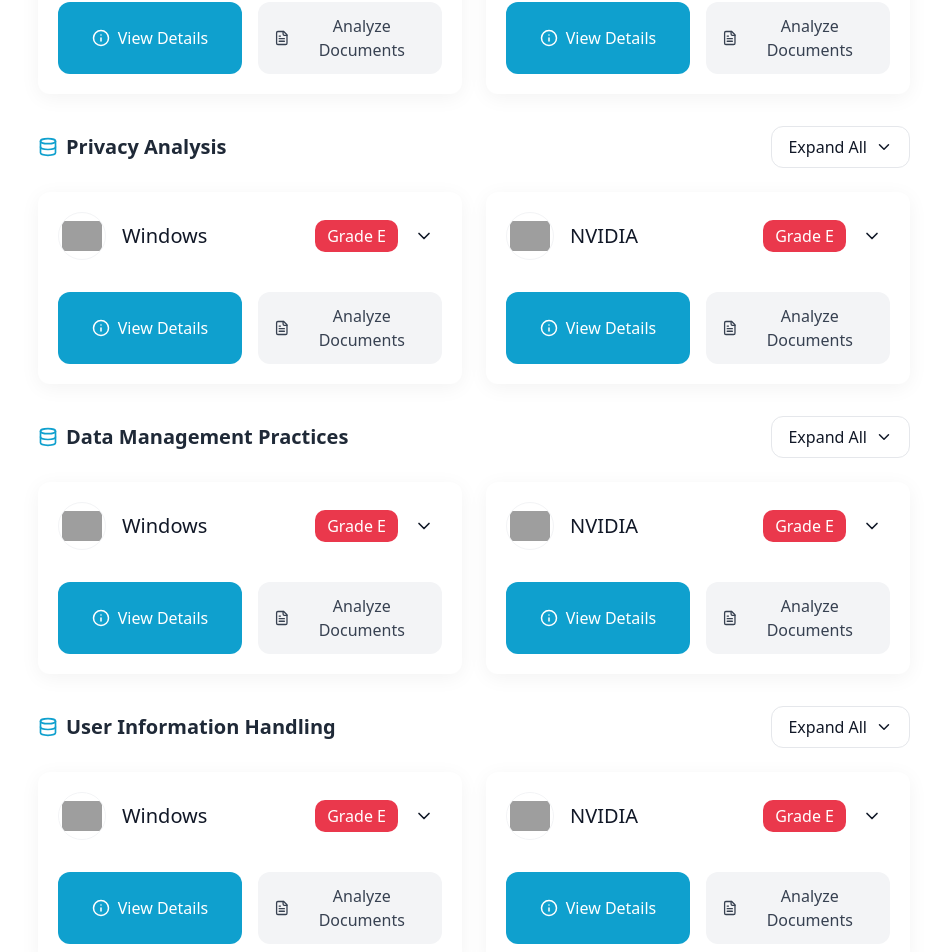
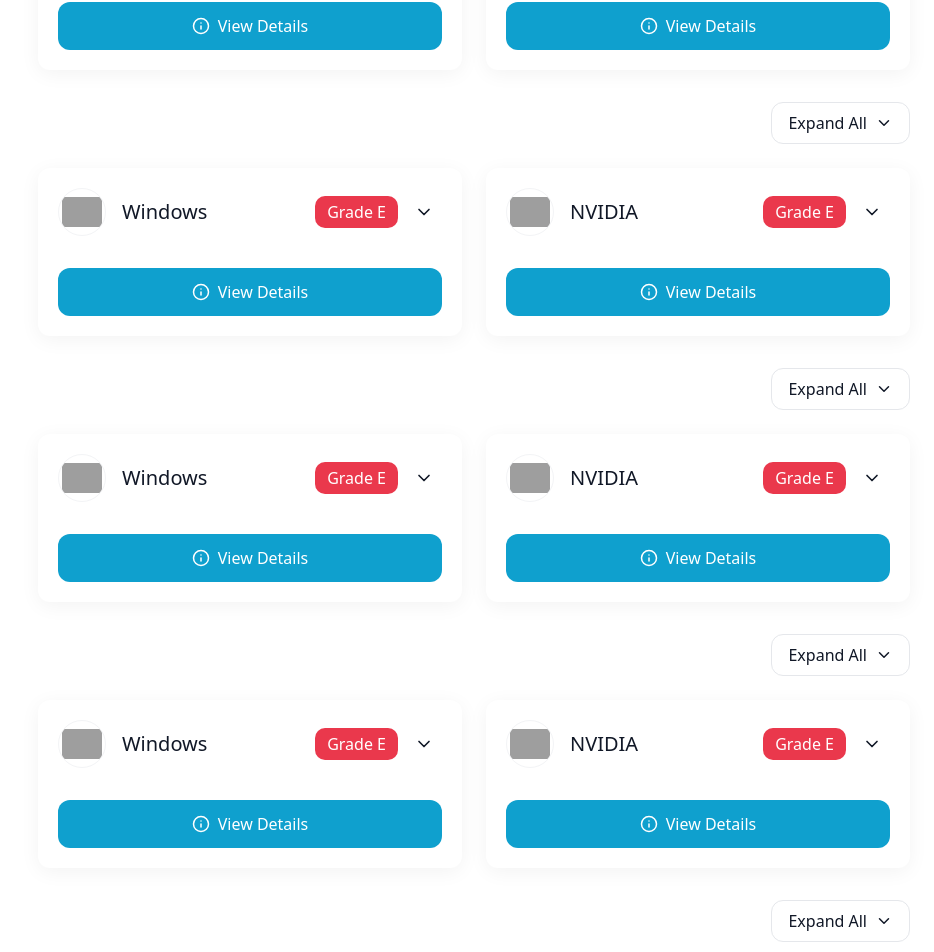
Before and after one commit to SuriyarashmiR/scrappy-vulnerabilities-hub-06, a React (Vite) app: page / in a window 1280 px wide. Shown: the part 459-1411 px from the top of the page, without its empty margins (346-1280 px from the left). Built offline with nearby package versions, Linux system fonts and the light colour scheme; grey boxes are pictures that could not be loaded.

Commit message:
Refactor vulnerability list sections
- Removed specific vulnerability list titles.
- Removed "Analyze Documents" button from vulnerability cards.
- Updated dark mode styles for sections and other elements.

```diff
--- a/src/components/VulnerabilityCard.tsx
+++ b/src/components/VulnerabilityCard.tsx
@@ -1,6 +1,6 @@
 
 import React, { useState } from 'react';
-import { Info, FileText, ChevronDown, ChevronUp, Shield, AlertTriangle } from 'lucide-react';
+import { Info, ChevronDown, ChevronUp, Shield, AlertTriangle } from 'lucide-react';
 import { cn } from '@/lib/utils';
 
 export interface Vulnerability {
@@ -27,7 +27,7 @@ const VulnerabilityCard: React.FC<VulnerabilityCardProps> = ({
   const [expanded, setExpanded] = useState(false);
 
   const getVulnerabilityBgColor = (type: 'warning' | 'info') => {
-    return type === 'warning' ? 'bg-red-100' : 'bg-amber-50';
+    return type === 'warning' ? 'bg-red-100 dark:bg-red-900/30' : 'bg-amber-50 dark:bg-amber-900/30';
   };
 
   const getVulnerabilityIcon = (type: 'warning' | 'info') => {
@@ -40,7 +40,7 @@ const VulnerabilityCard: React.FC<VulnerabilityCardProps> = ({
 
   return (
     <div
-      className="w-full rounded-xl bg-white overflow-hidden card-shadow transition-all duration-300 animate-fade-up"
+      className="w-full rounded-xl bg-white dark:bg-gray-800 overflow-hidden card-shadow transition-all duration-300 animate-fade-up"
       style={{
         animationDelay: `${animationDelay}s`,
         transform: expanded ? 'scale(1.01)' : 'scale(1)'
@@ -49,10 +49,10 @@ const VulnerabilityCard: React.FC<VulnerabilityCardProps> = ({
       <div className="p-5">
         <div className="flex items-center justify-between">
           <div className="flex items-center">
-            <div className="w-12 h-12 flex items-center justify-center rounded-full overflow-hidden bg-white border border-gray-100">
+            <div className="w-12 h-12 flex items-center justify-center rounded-full overflow-hidden bg-white dark:bg-gray-700 border border-gray-100 dark:border-gray-600">
               <img src={logo} alt={`${company} logo`} className="w-10 h-10 object-contain" />
             </div>
-            <h3 className="ml-4 text-xl font-medium">{company}</h3>
+            <h3 className="ml-4 text-xl font-medium dark:text-white">{company}</h3>
           </div>
           <div className="flex items-center space-x-2">
             <div className={cn(
@@ -63,7 +63,7 @@ const VulnerabilityCard: React.FC<VulnerabilityCardProps> = ({
             </div>
             <button
               onClick={() => setExpanded(!expanded)}
-              className="p-2 rounded-full hover:bg-gray-100 transition-colors"
+              className="p-2 rounded-full hover:bg-gray-100 dark:hover:bg-gray-700 transition-colors"
             >
               {expanded ? <ChevronUp size={20} /> : <ChevronDown size={20} />}
             </button>
@@ -74,7 +74,7 @@ const VulnerabilityCard: React.FC<VulnerabilityCardProps> = ({
           "mt-4 transition-all duration-300 overflow-hidden",
           expanded ? "max-h-[1000px] opacity-100" : "max-h-0 opacity-0"
         )}>
-          {vulnerabilities.map((vulnerability, index) => (
+          {vulnerabilities.map((vulnerability) => (
             <div
               key={vulnerability.id}
               className={cn(
@@ -84,19 +84,15 @@ const VulnerabilityCard: React.FC<VulnerabilityCardProps> = ({
               )}
             >
               {getVulnerabilityIcon(vulnerability.type)}
-              <span>{vulnerability.description}</span>
+              <span className="dark:text-white">{vulnerability.description}</span>
             </div>
           ))}
         </div>
 
-        <div className="mt-4 flex space-x-4">
-          <button className="flex-1 flex items-center justify-center px-4 py-3 bg-scraper-blue text-white rounded-lg hover:bg-blue-500 transition-colors">
+        <div className="mt-4">
+          <button className="w-full flex items-center justify-center px-4 py-3 bg-scraper-blue text-white rounded-lg hover:bg-blue-500 transition-colors">
             <Info className="mr-2" size={18} />
             View Details
-          </button>
-          <button className="flex-1 flex items-center justify-center px-4 py-3 bg-gray-100 text-gray-700 rounded-lg hover:bg-gray-200 transition-colors">
-            <FileText className="mr-2" size={18} />
-            Analyze Documents
           </button>
         </div>
       </div>
--- a/src/components/VulnerabilityList.tsx
+++ b/src/components/VulnerabilityList.tsx
@@ -1,7 +1,7 @@
 
 import React, { useState } from 'react';
 import VulnerabilityCard, { Vulnerability } from './VulnerabilityCard';
-import { ChevronDown, ChevronUp, Database } from 'lucide-react';
+import { ChevronDown, ChevronUp } from 'lucide-react';
 import { cn } from '@/lib/utils';
 
 interface CompanyData {
@@ -45,20 +45,15 @@ interface VulnerabilityListProps {
   title?: string;
 }
 
-const VulnerabilityList: React.FC<VulnerabilityListProps> = ({ title }) => {
+const VulnerabilityList: React.FC<VulnerabilityListProps> = () => {
   const [expanded, setExpanded] = useState(false);
 
   return (
     <div className="w-full max-w-6xl mx-auto animate-fade-up">
-      {title && (
-        <div className="flex items-center justify-between mb-6">
-          <div className="flex items-center">
-            <Database className="mr-2 text-scraper-blue" size={20} />
-            <h2 className="text-xl font-semibold text-gray-800">{title}</h2>
-          </div>
+      <div className="flex items-center justify-end mb-6">
         <button
           onClick={() => setExpanded(!expanded)}
-            className="flex items-center px-4 py-2 rounded-lg bg-white border border-gray-200 hover:bg-gray-50 transition-all duration-200"
+          className="flex items-center px-4 py-2 rounded-lg bg-white dark:bg-gray-800 border border-gray-200 dark:border-gray-700 hover:bg-gray-50 dark:hover:bg-gray-700 transition-all duration-200"
         >
           {expanded ? 'Collapse' : 'Expand'} All
           {expanded ? (
@@ -68,7 +63,6 @@ const VulnerabilityList: React.FC<VulnerabilityListProps> = ({ title }) => {
           )}
         </button>
       </div>
-      )}
 
       <div className="grid grid-cols-1 md:grid-cols-2 gap-6">
         {companiesData.map((company, index) => (
--- a/src/pages/Index.tsx
+++ b/src/pages/Index.tsx
@@ -3,7 +3,6 @@ import React, { useState } from 'react';
 import SearchBar from '@/components/SearchBar';
 import VulnerabilityList from '@/components/VulnerabilityList';
 import Navbar from '@/components/Navbar';
-import { Shield } from 'lucide-react';
 import { toast } from '@/components/ui/use-toast';
 
 const Index = () => {
@@ -50,14 +49,14 @@ const Index = () => {
 
             <SearchBar onSearch={handleSearch} />
 
-            {/* 6 Identical Vulnerability Sections */}
+            {/* 6 Identical Vulnerability Sections without titles */}
             <div className="space-y-8 mt-8">
-              <VulnerabilityList title="Company Security Assessment" />
-              <VulnerabilityList title="Privacy Analysis" />
-              <VulnerabilityList title="Data Management Practices" />
-              <VulnerabilityList title="User Information Handling" />
-              <VulnerabilityList title="Terms of Service Review" />
-              <VulnerabilityList title="Security Vulnerabilities" />
+              <VulnerabilityList />
+              <VulnerabilityList />
+              <VulnerabilityList />
+              <VulnerabilityList />
+              <VulnerabilityList />
+              <VulnerabilityList />
             </div>
           </div>
         </div>
```
Lines whose indentation alone changed are shown as unchanged.
